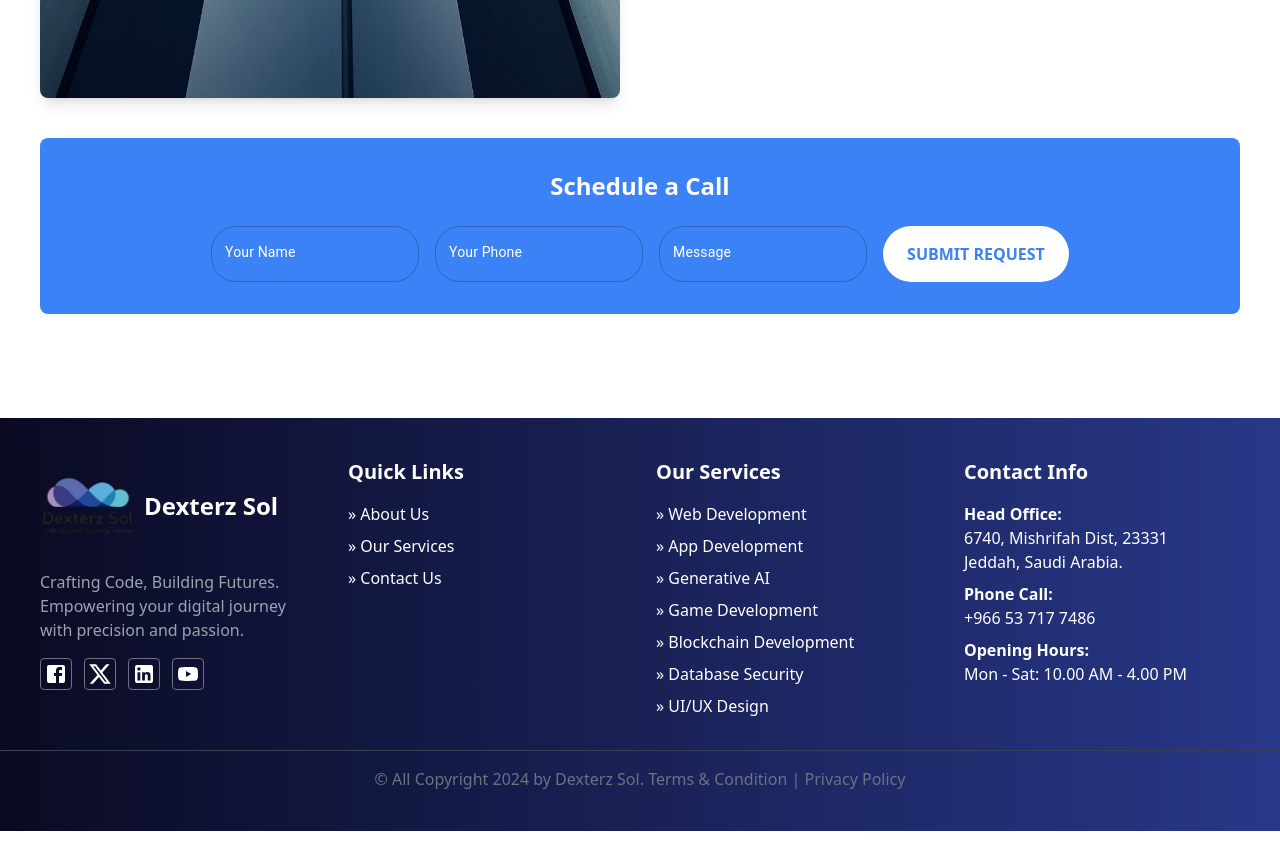
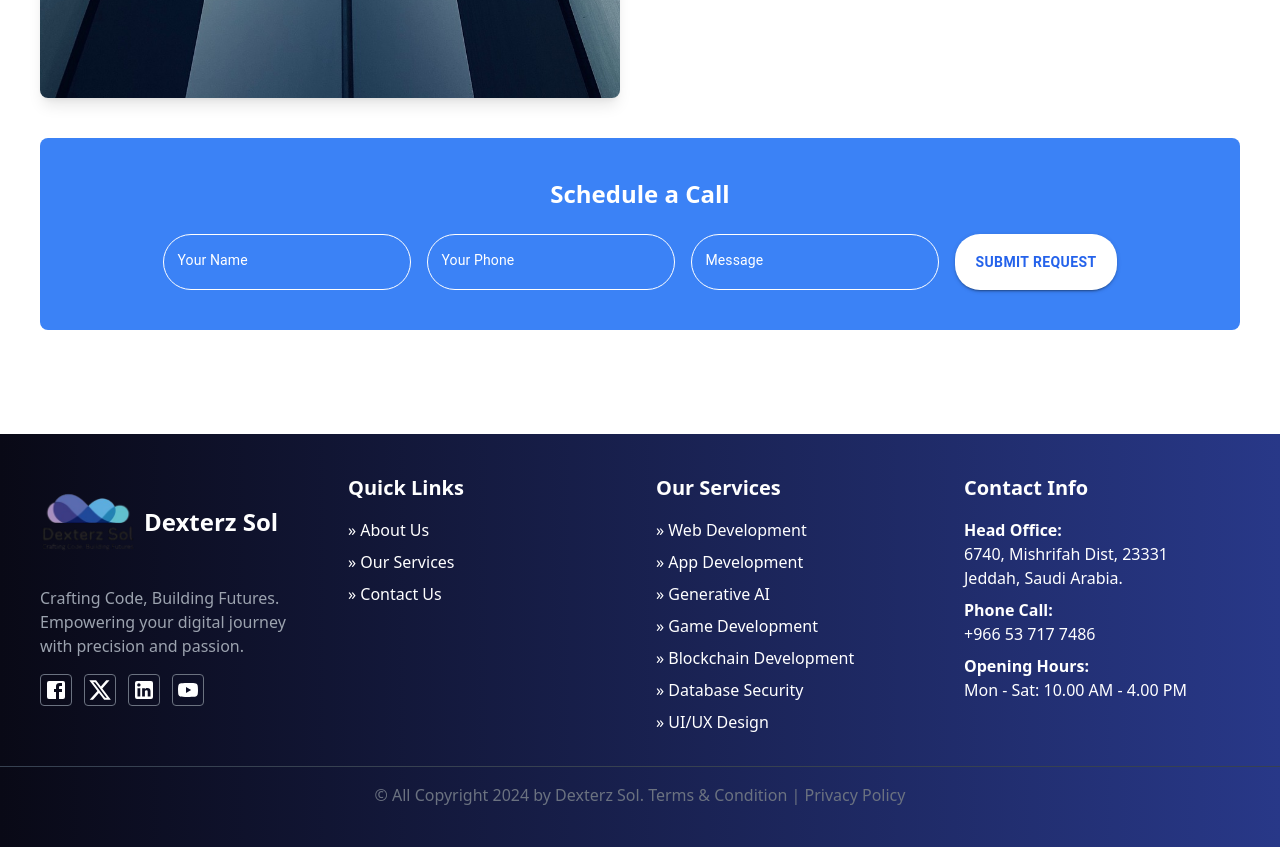
Before and after one commit to devshahmeerbukhari/dexter, a Next.js app: page /components/whoWeAre in a window 1280 px wide. Shown: the part 840-1687 px from the top of the page. Built offline with nearby package versions, Linux system fonts and the light colour scheme.

Commit message:
Again Added MaterialUI Button

```diff
--- a/src/app/components/footer/page.tsx
+++ b/src/app/components/footer/page.tsx
@@ -8,7 +8,7 @@ import Image from "next/image";
 
 function Footer() {
   return (
-    <footer className="bg-gradient-to-r from-[#0a0a23] to-[#283888] text-white py-10">
+    <footer className="bg-gradient-to-r from-[#090916] to-[#283888] text-white py-10">
       <div className="container mx-auto grid grid-cols-1 md:grid-cols-4 gap-8 px-5 md:px-10">
         {/* Logo and Description */}
         <div>
--- a/src/app/components/scheduleACall/page.tsx
+++ b/src/app/components/scheduleACall/page.tsx
@@ -1,83 +1,103 @@
-// Import necessary modules
+'use client'
 import React from "react";
 import TextField from "@mui/material/TextField";
+import Button from "@mui/material/Button";
 
 const ScheduleCall = () => {
+  const handleSubmit = (e: React.FormEvent<HTMLFormElement>) => {
+    e.preventDefault();
+    console.log("Form submitted!");
+  };
+
   return (
-    <div className="bg-blue-500 my-10 p-8 rounded-lg text-center text-white relative">
+    <div className="bg-blue-500 my-10 p-10 rounded-lg text-center text-white relative">
       <h2 className="mb-6 text-2xl font-bold">Schedule a Call</h2>
-      <form className="flex flex-wrap gap-4 justify-center">
+      <form className="flex flex-wrap gap-4 justify-center" onSubmit={handleSubmit}>
         <TextField
           variant="outlined"
           label="Your Name"
-          className="text-white rounded-lg w-52"
           InputLabelProps={{
-            style: { color: "white", fontSize: "14px" }, // Smaller placeholder font size
+            style: { color: "white", fontSize: "14px" },
           }}
-          InputProps={{
-            style: {
-              borderRadius: "25px",
-              color: "white",
+          sx={{
+            "& .MuiOutlinedInput-root": {
+              borderRadius: "50px", // Fully rounded border
+              "& fieldset": {
                 borderColor: "white",
               },
-            classes: {
-              notchedOutline: "border-white",
+              "&:hover fieldset": {
+                borderColor: "white",
+              },
+              "&.Mui-focused fieldset": {
+                borderColor: "white",
+              },
             },
           }}
         />
         <TextField
           variant="outlined"
           label="Your Phone"
-          className="text-white rounded-lg w-52"
           InputLabelProps={{
-            style: { color: "white", fontSize: "14px" }, // Smaller placeholder font size
+            style: { color: "white", fontSize: "14px" },
           }}
-          InputProps={{
-            style: {
-              borderRadius: "25px",
-              color: "white",
+          sx={{
+            "& .MuiOutlinedInput-root": {
+              borderRadius: "50px", // Fully rounded border
+              "& fieldset": {
                 borderColor: "white",
               },
-            classes: {
-              notchedOutline: "border-white",
+              "&:hover fieldset": {
+                borderColor: "white",
+              },
+              "&.Mui-focused fieldset": {
+                borderColor: "white",
+              },
             },
           }}
         />
         <TextField
           variant="outlined"
           label="Message"
-          className="text-white rounded-lg w-52"
           InputLabelProps={{
-            style: { color: "white", fontSize: "14px" }, // Smaller placeholder font size
+            style: { color: "white", fontSize: "14px" },
           }}
-          InputProps={{
-            style: {
-              borderRadius: "25px",
-              color: "white",
+          sx={{
+            "& .MuiOutlinedInput-root": {
+              borderRadius: "50px", // Fully rounded border
+              "& fieldset": {
                 borderColor: "white",
               },
-            classes: {
-              notchedOutline: "border-white",
+              "&:hover fieldset": {
+                borderColor: "white",
+              },
+              "&.Mui-focused fieldset": {
+                borderColor: "white",
+              },
             },
           }}
         />
-        <button
-          className="bg-white text-blue-500 font-bold py-2 px-6 rounded-full"
-          style={{
+        <Button
+          type="submit"
+          variant="contained"
+          sx={{
+            backgroundColor: "white",
+            color: "#2563eb", // Blue text
+            fontWeight: "bold",
+            padding: "10px 20px",
+            borderRadius: "25px",
             textTransform: "none",
             transition: "all 0.2s ease-in-out",
-          }}
-          onMouseDown={(e) => {
-            e.currentTarget.style.backgroundColor = "#e0e0e0"; // Light gray background on click
-            e.currentTarget.style.transform = "scale(0.95)"; // Slight shrink effect
-          }}
-          onMouseUp={(e) => {
-            e.currentTarget.style.backgroundColor = "#ffffff"; // Restore original background color
-            e.currentTarget.style.transform = "scale(1)"; // Restore original size
+            "&:hover": {
+              backgroundColor: "#f0f0f0", // Lighter gray on hover
+            },
+            "&:active": {
+              backgroundColor: "#e0e0e0", // Gray on click
+              transform: "scale(0.95)", // Slight shrink effect
+            },
           }}
         >
           SUBMIT REQUEST
-        </button>
+        </Button>
       </form>
     </div>
   );
```
Lines whose indentation alone changed are shown as unchanged.
